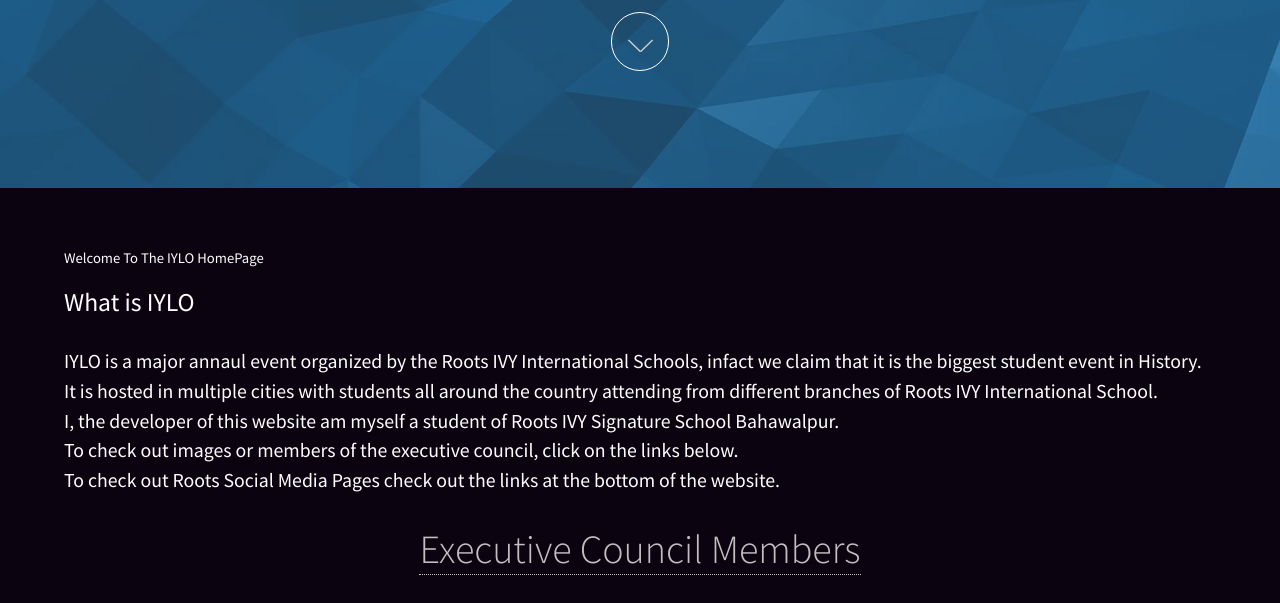
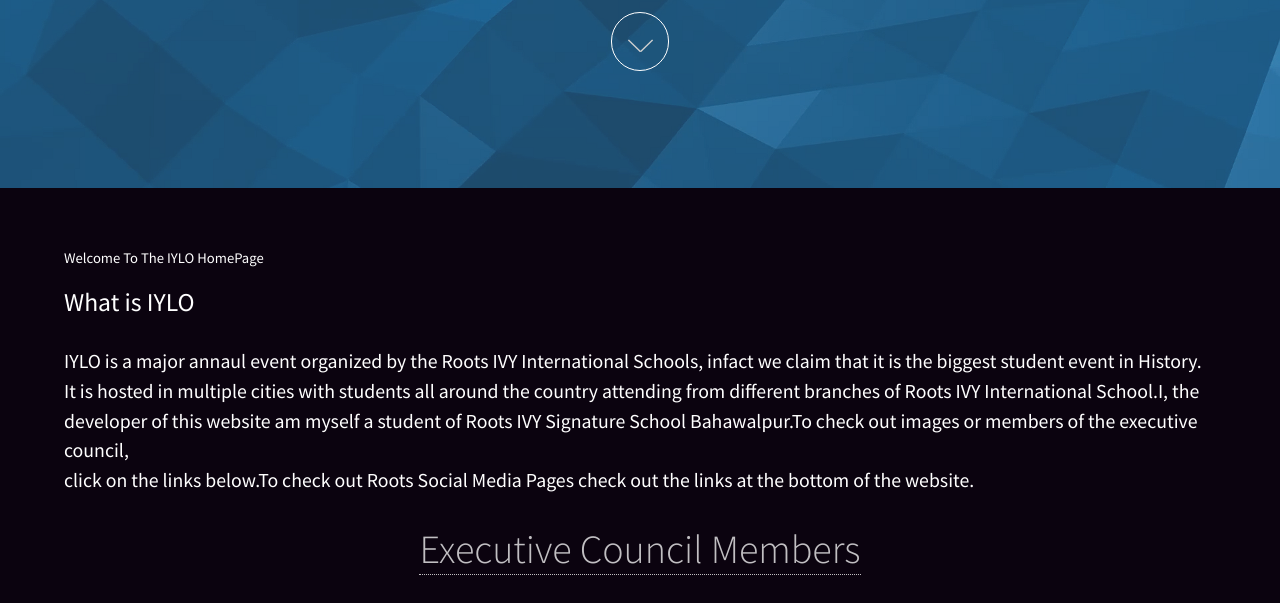
Before and after one commit to iyloteambwp/..., a plain HTML site: page index.html in a window 1280 px wide. Shown: the part 431-1034 px from the top of the page. Drawn offline with Linux system fonts and the light colour scheme.

Commit message:
Update index.html

```diff
--- a/index.html
+++ b/index.html
@@ -40,7 +40,7 @@
 		<div class="inner">
 			<h1>Welcome To The IYLO HomePage</h1>
 			<h2>What is IYLO</h2>
-			<h3>IYLO is a major annaul event organized by the Roots IVY International Schools, infact we claim that it is the biggest student event in History.<br />It is hosted in multiple cities with students all around the country attending from different branches of Roots IVY International School.<br />I, the developer of this website am myself a student of Roots IVY Signature School Bahawalpur.<br />To check out images or members of the executive council, click on the links below.<br /> To check out Roots Social Media Pages check out the links at the bottom of the website.</h3>
+			<h3>IYLO is a major annaul event organized by the Roots IVY International Schools, infact we claim that it is the biggest student event in History.<br />It is hosted in multiple cities with students all around the country attending from different branches of Roots IVY International School.I, the<br />developer of this website am myself a student of Roots IVY Signature School Bahawalpur.To check out images or members of the executive council,<br />click on the links below.To check out Roots Social Media Pages check out the links at the bottom of the website.</h3>
 
 			<p style='font-size: 40px; text-align: center;'><a href='executive.html'>Executive Council Members</a></p>
 			<br />
```
